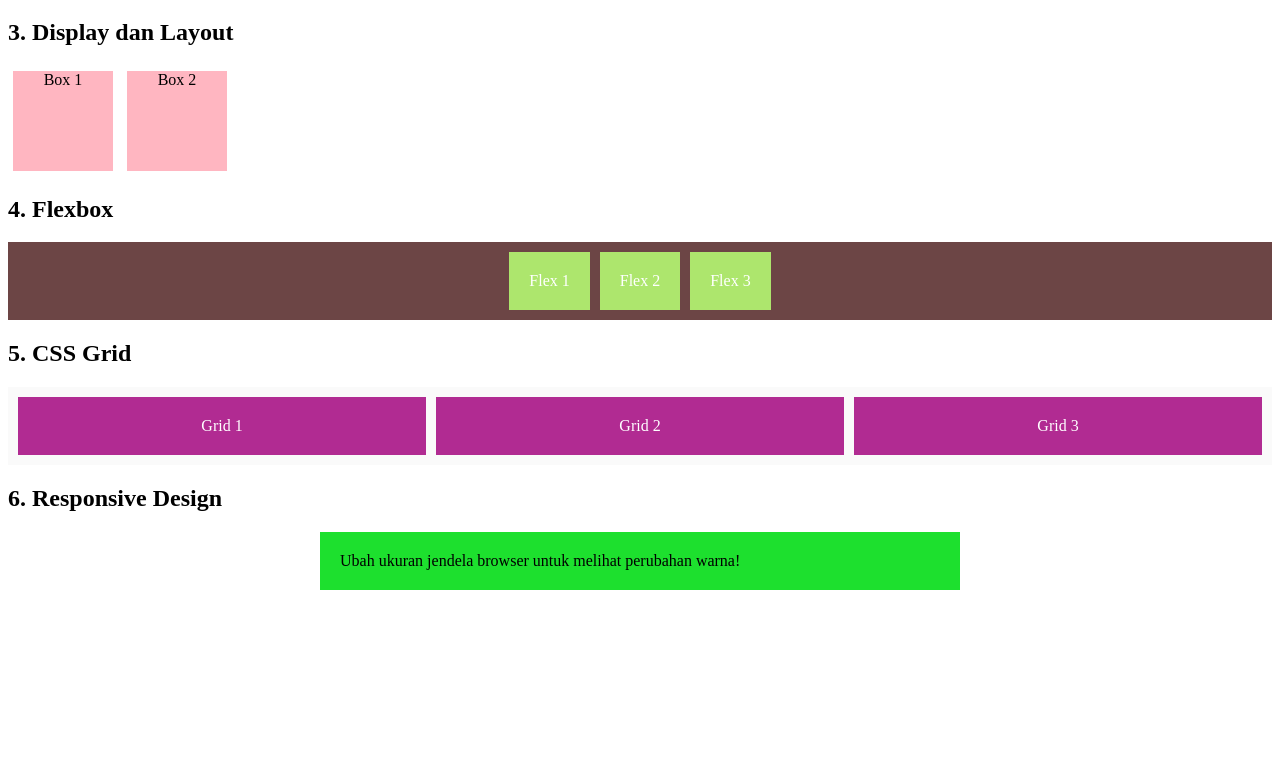
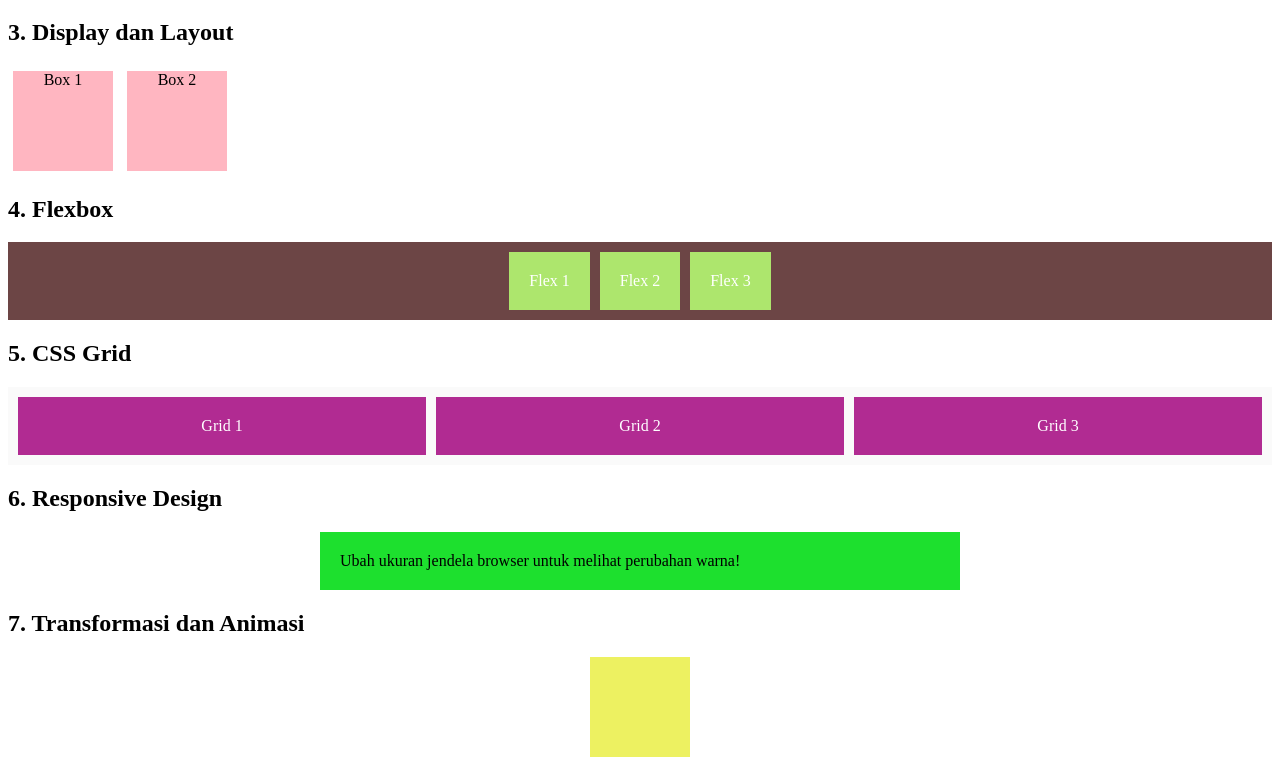
Before and after one commit to dapimorales/1124160205-p10, a plain HTML site: page index.html in a window 1280 px wide. Shown: the part 423-1200 px from the top of the page. Before the commit the page ends 1021 px from the top, so only its background shows below. Drawn offline with Linux system fonts and the light colour scheme; a web font is replaced by a local one.

Commit message:
transformasi dan animasi

```diff
--- a/index.html
+++ b/index.html
@@ -94,6 +94,18 @@
       }
     }
 
+        /* ### TRANSFORMASI DAN ANIMASI ### */
+    .animated-box {
+      width: 100px;
+      height: 100px;
+      background-color: rgb(237, 241, 97);
+      margin: 20px auto;
+      transition: transform 0.5s; /* Animasi perubahan transform */
+    }
+
+    .animated-box:hover {
+      transform: rotate(15deg) scale(1.2); /* Efek rotasi dan perbesaran saat hover */
+    }
 
     </style>
 </head>
@@ -137,5 +149,9 @@
     Ubah ukuran jendela browser untuk melihat perubahan warna!
   </div>
 
+    <!-- TRANSFORMASI DAN ANIMASI -->
+  <h2>7. Transformasi dan Animasi</h2>
+  <div class="animated-box"></div>
+
 </body>
 </html>
```
